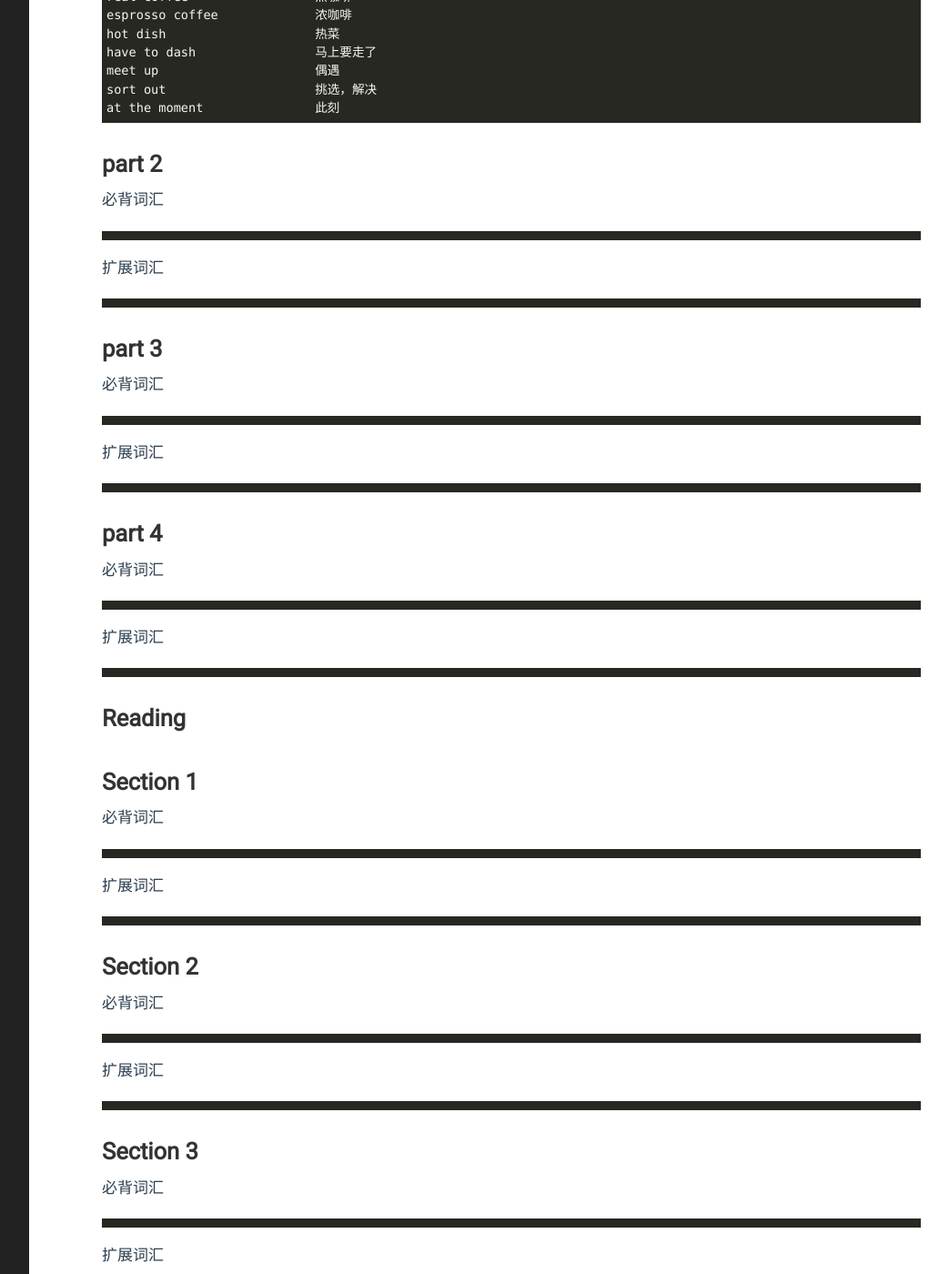
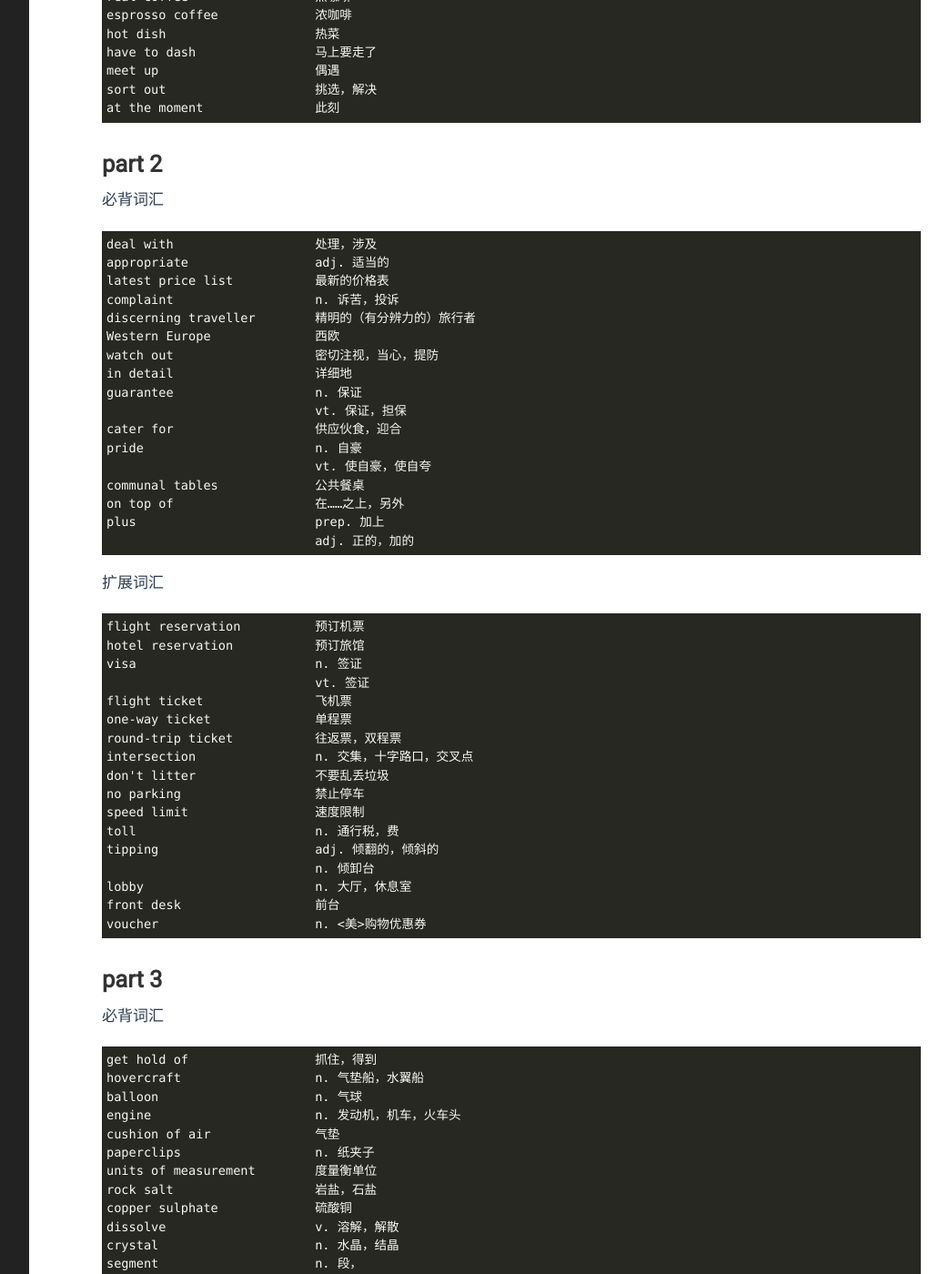
Before and after one commit to yejinp/yejinp.github.io, a Jekyll site: the page built from _posts/2023-07-21-vocabularies for IELTS 4-4 general Training.markdown, in a window 1280 px wide and 1400 px high, scrolled down 982 px. Shown: the whole window at 91% size, without its empty margins (188-1231 px from the left). Built offline with Jekyll 4.4.1, drawn with Linux system fonts in a browser that asks for light colours; some of the changed text lies outside the part shown.

Commit message:
add some vocabularies

````diff
--- a/_posts/2023-07-21-vocabularies for IELTS 4-4 general Training.markdown
+++ b/_posts/2023-07-21-vocabularies for IELTS 4-4 general Training.markdown
@@ -53,19 +53,98 @@ at the moment               此刻
 # part 2 #
 必背词汇
 ```
+deal with                   处理，涉及
+appropriate                 adj. 适当的
+latest price list           最新的价格表
+complaint                   n. 诉苦，投诉
+discerning traveller        精明的（有分辨力的）旅行者
+Western Europe              西欧
+watch out                   密切注视，当心，提防
+in detail                   详细地
+guarantee                   n. 保证
+                            vt. 保证，担保
+cater for                   供应伙食，迎合
+pride                       n. 自豪
+                            vt. 使自豪，使自夸
+communal tables             公共餐桌
+on top of                   在……之上，另外
+plus                        prep. 加上
+                            adj. 正的，加的
 ```
 扩展词汇
 
 ```
+flight reservation          预订机票
+hotel reservation           预订旅馆
+visa                        n. 签证
+                            vt. 签证
+flight ticket               飞机票
+one-way ticket              单程票
+round-trip ticket           往返票，双程票
+intersection                n. 交集，十字路口，交叉点
+don't litter                不要乱丢垃圾
+no parking                  禁止停车
+speed limit                 速度限制
+toll                        n. 通行税，费
+tipping                     adj. 倾翻的，倾斜的
+                            n. 倾卸台
+lobby                       n. 大厅，休息室
+front desk                  前台
+voucher                     n. <美>购物优惠券
 ```
 
 # part 3 #
 必背词汇
 ```
+get hold of                 抓住，得到
+hovercraft                  n. 气垫船，水翼船
+balloon                     n. 气球
+engine                      n. 发动机，机车，火车头
+cushion of air              气垫
+paperclips                  n. 纸夹子
+units of measurement        度量衡单位
+rock salt                   岩盐，石盐
+copper sulphate             硫酸铜
+dissolve                    v. 溶解，解散
+crystal                     n. 水晶，结晶
+segment                     n. 段，
+                            v. 分割
+merge                       v. 合并
+ordinary light              自然光
+equipment                   n. 装备，设备
+hand drill                  手钻
+bolt                        n. 门闩，螺钉
+amplifier                   n. 扩音器，放大器
+go through                  经历，经受
+turn sb. off                使某人远离
+for good                    永久地，一劳永逸地
+fortnight                   n. 两星期
+decent result               像样的结果
+write up                    详细描写
+babyish                     adj. 幼稚的，稚气的
+cut out                     切掉
+start off                   出发，开始
+end up                      竖着，结束，死，结果
+store sth. for later        留到以后
 ```
 扩展词汇
-
 ```
+gadget                      n. 小器具，小玩意
+installment                 n. 部分
+saturate                    v. 使饱和，浸透，使充满
+unsaturated                 adj. 没有饱和的，不饱和的
+solution                    n. 解答，溶解
+sulphur                     n. 硫磺
+oxide                       n. 氧化物
+carbon dioxide              二氧化碳
+lime                        n. 酸橙，石灰
+slurry                      n. 泥浆，浆
+reflection                  n. 反射，沉思
+prism                       n. 棱镜，棱柱
+lightening                  n. 闪电，发光
+silicon                     n. 硅，硅元素
+semiconductor               n. [物]半导体
+magnet                      n. 磁体，磁铁
 ```
 # part 4 #
 必背词汇
````
